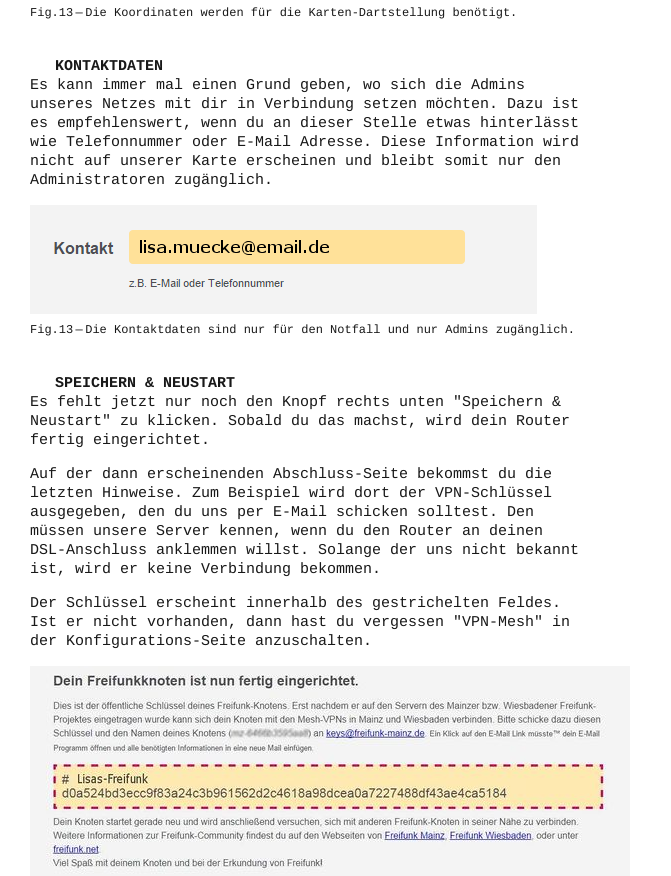
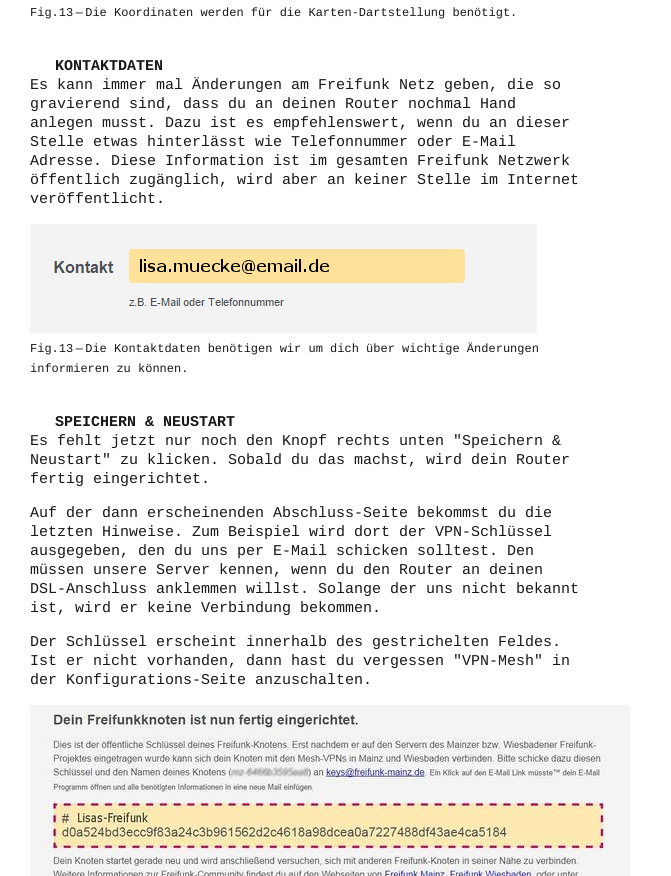
Before and after one commit to freifunk-mwu/homepage-ffmz, a plain HTML site: page GluonFlash.html in a window 1280 px wide. Shown: the part 6939-7815 px from the top of the page, without its empty margins (0-671 px from the left). Drawn offline with Linux system fonts and the light colour scheme.

Commit message:
update contact description

```diff
--- a/GluonFlash.html
+++ b/GluonFlash.html
@@ -273,10 +273,9 @@
 
 	  	  <p>&nbsp;</p>
 	      <h3>Kontaktdaten</h3>
-	      <p>Es kann immer mal einen Grund geben, wo sich die Admins unseres Netzes mit dir in Verbindung setzen möchten. Dazu ist es empfehlenswert, wenn
-	      du an dieser Stelle etwas hinterlässt wie Telefonnummer oder E-Mail Adresse. Diese Information wird nicht auf unserer Karte erscheinen und bleibt somit nur den Administratoren zugänglich.</p>
+	      <p>Es kann immer mal Änderungen am Freifunk Netz geben, die so gravierend sind, dass du an deinen Router nochmal Hand anlegen musst. Dazu ist es empfehlenswert, wenn du an dieser Stelle etwas hinterlässt wie Telefonnummer oder E-Mail Adresse. Diese Information ist im gesamten Freifunk Netzwerk öffentlich zugänglich, wird aber an keiner Stelle im Internet veröffentlicht.</p>
           <img src="images/Mz-6466b3595aa8-kontakt.png" alt="Die Kontaktdaten hier eingeben"><br />
-          <span class="bu">Fig.13&thinsp;&mdash;&thinsp;Die Kontaktdaten sind nur für den Notfall und nur Admins zugänglich.</span>
+          <span class="bu">Fig.13&thinsp;&mdash;&thinsp;Die Kontaktdaten benötigen wir um dich über wichtige Änderungen informieren zu können.</span>
 
 	  	  <p>&nbsp;</p>
 	      <h3>Speichern &amp; Neustart</h3>
```
